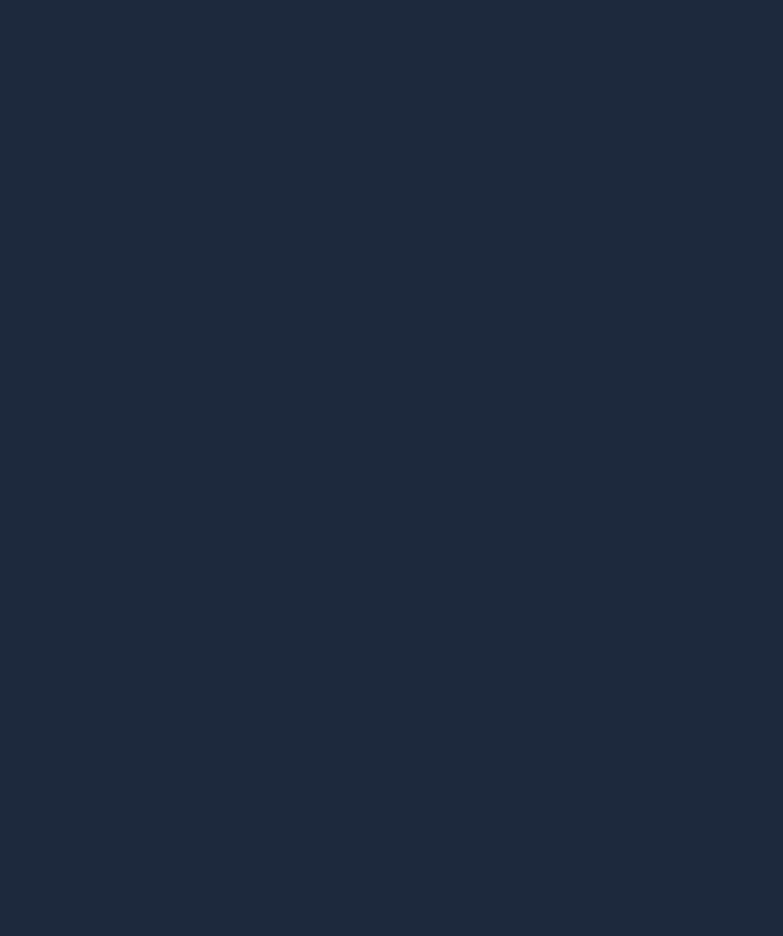
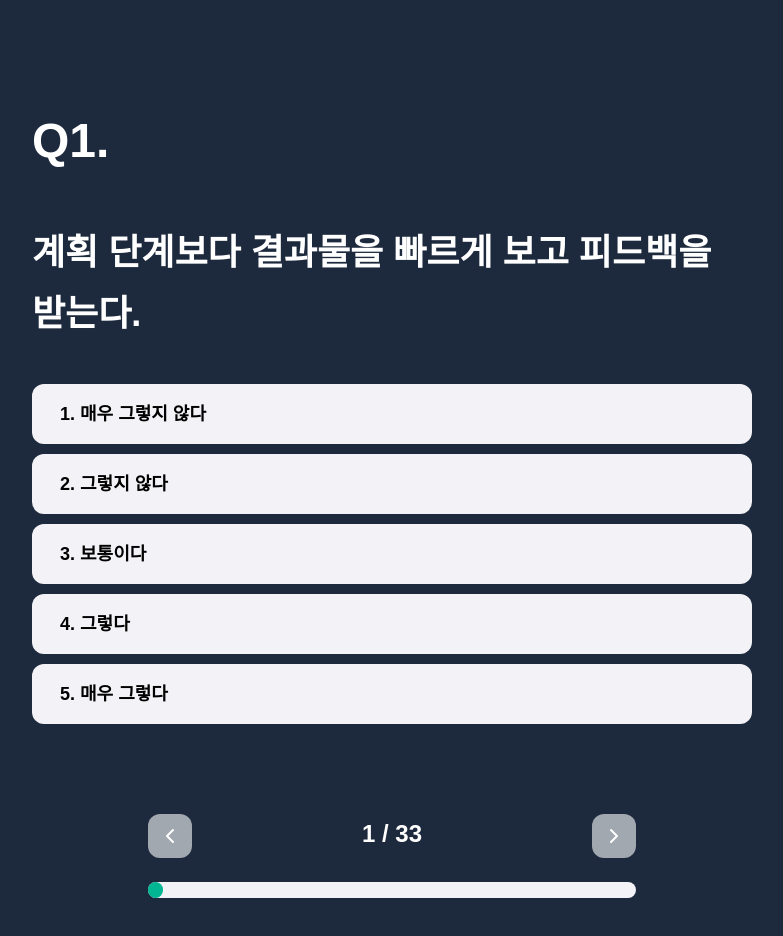
Before and after one commit to nijuy/dev-type-test, a Next.js app: page /question in a window 1280 px wide. Shown: the top 936 px of the page, without its empty margins (248-1031 px from the left). Before the commit the page ends 800 px from the top, so only its background shows below. Built offline with nearby package versions, Linux system fonts and the light colour scheme.

Commit message:
feat: `/question` 페이지 컴포넌트에 useQuestionProgress 훅 적용

```diff
--- a/src/app/question/page.tsx
+++ b/src/app/question/page.tsx
@@ -1,14 +1,44 @@
+'use client';
+import { useRouter } from 'next/navigation';
+import { useQuestionProgress } from './hooks/useQuestionProgress';
+import QUESTIONS from '@/app/question/data/questions.json';
+import QuestionContent from './components/QuestionContent';
+import RadioGroup from './components/RadioGroup';
+import ProgressBar from './components/ProgressBar';
+
 export default function QuestionPage() {
+  const { currentIndex, answers, prev, next, select } = useQuestionProgress();
+  const question = QUESTIONS[currentIndex];
+
+  const router = useRouter();
+
+  const handleChange = (selected: number) => {
+    const isFirstAnswer = !answers[question.id];
+    select(question.id, selected);
+
+    const isLastQuestion = currentIndex === QUESTIONS.length - 1;
+    if (isLastQuestion) {
+      router.push('/result');
+    } else if (isFirstAnswer) {
+      setTimeout(next, 300);
+    }
+  };
+
   return (
     <div className="container flex min-h-dvh flex-col items-center justify-between md:justify-start">
       <main className="mb-10 w-full md:mb-20">
         <div className="grid w-full gap-y-10">
-          {/* <QuestionContent /> */}
-          {/* <RadioGroup /> */}
+          <QuestionContent text={question.question} id={question.id} />
+          <RadioGroup onChange={handleChange} active={answers[question.id]} />
         </div>
       </main>
       <nav className="mb-10 w-full md:mb-0 md:w-[30.5rem]">
-        {/* <ProgressBar /> */}
+        <ProgressBar
+          currentIndex={currentIndex}
+          hasAnswer={!!answers[question.id]}
+          clickPrev={prev}
+          clickNext={next}
+        />
       </nav>
     </div>
   );
```
